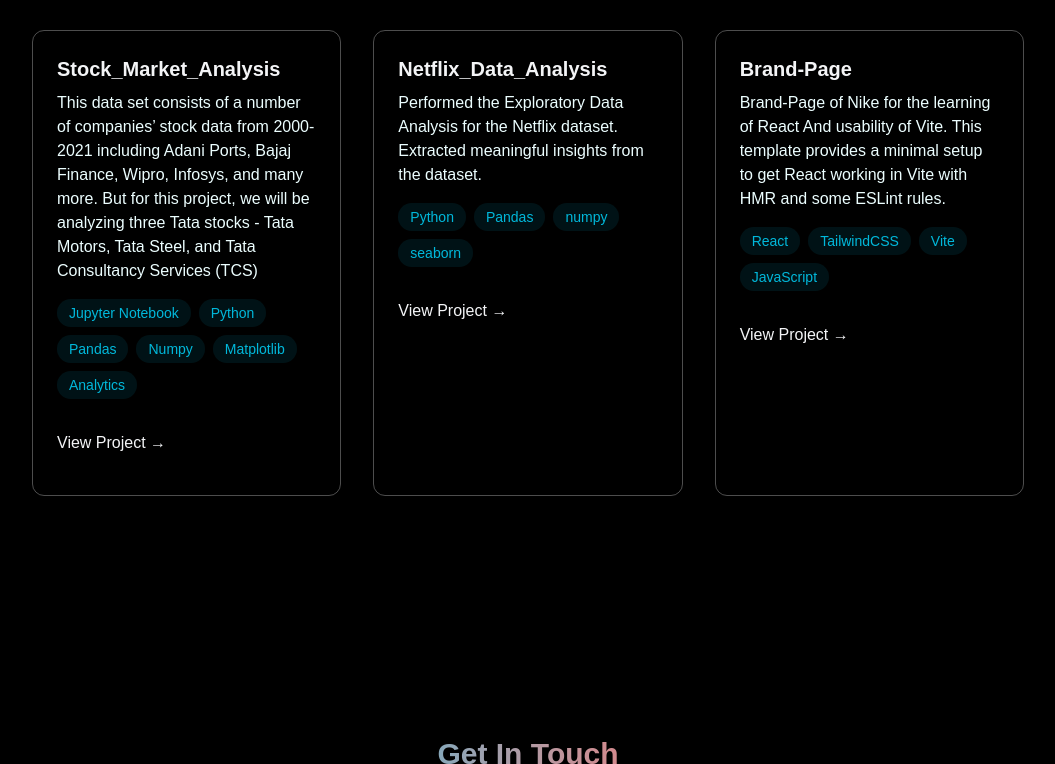
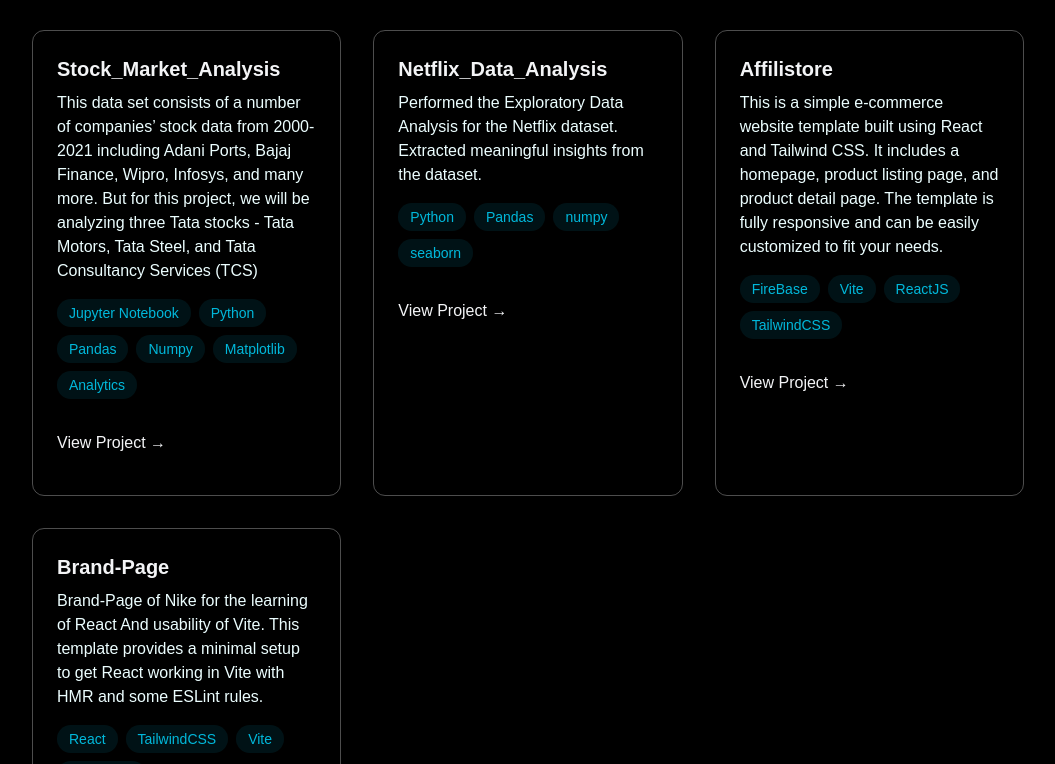
Before and after one commit to AKBiradar02/akweb_portfolio, a React (Vite) app: page / in a window 1280 px wide. Shown: the part 2596-3360 px from the top of the page, without its empty margins (112-1167 px from the left). Built offline with nearby package versions, Linux system fonts and the light colour scheme.

Commit message:
Added a new project Affilistore

```diff
--- a/src/components/sections/projects.jsx
+++ b/src/components/sections/projects.jsx
@@ -213,10 +213,50 @@ export const Projects = () => {
               transition-all
             "
             >
+              <h3 className="text-xl font-bold mb-2">Affilistore</h3>
+              <p className="text-cyan-50 mb-4">
+                This is a simple e-commerce website template built using React and Tailwind CSS.
+                It includes a homepage, product listing page, and product detail page.
+                The template is fully responsive and can be easily customized to fit your needs.
+              </p>
+              <div className="flex flex-wrap gap-2 mb-4">
+                {["FireBase", "Vite", "ReactJS", "TailwindCSS"].map((tech, key) => (
+                  <span
+                    key={key}
+                    className="
+                      bg-cyan-500/10 text-cyan-500 py-1 px-3
+                      rounded-full text-sm
+                      transition
+                      hover:bg-cyan-500/20 hover:-translate-y-0.5
+                      hover:shadow-[0_2px_8px_rgba(59,130,246,0.2)]
+                    "
+                  >
+                    {tech}
+                  </span>
+                ))}
+              </div>
+              <div className="flex justify-between items-center ">
+                <a
+                  href="https://github.com/AKBiradar02/affliate_ecom"
+                  className="text-cyan-150 hover:text-red-300 transition-colors my-4"
+                >
+                  View Project →
+                </a>
+              </div>
+            </div>
+
+            <div
+              className="
+              glass p-6 rounded-xl border border-white/30
+              hover:-translate-y-1 hover:border-cyan-500/30
+              hover:shadow-[0_4px_20px_rgba(59,130,246,0.1)]
+              transition-all
+            "
+            >
               <h3 className="text-xl font-bold mb-2">Brand-Page</h3>
               <p className="text-cyan-50 mb-4">
-              Brand-Page of Nike for the learning of React And usability of Vite.
-              This template provides a minimal setup to get React working in Vite with HMR and some ESLint rules.
+                Brand-Page of Nike for the learning of React And usability of Vite.
+                This template provides a minimal setup to get React working in Vite with HMR and some ESLint rules.
               </p>
               <div className="flex flex-wrap gap-2 mb-4">
                 {["React", "TailwindCSS", "Vite", "JavaScript"].map((tech, key) => (
```
